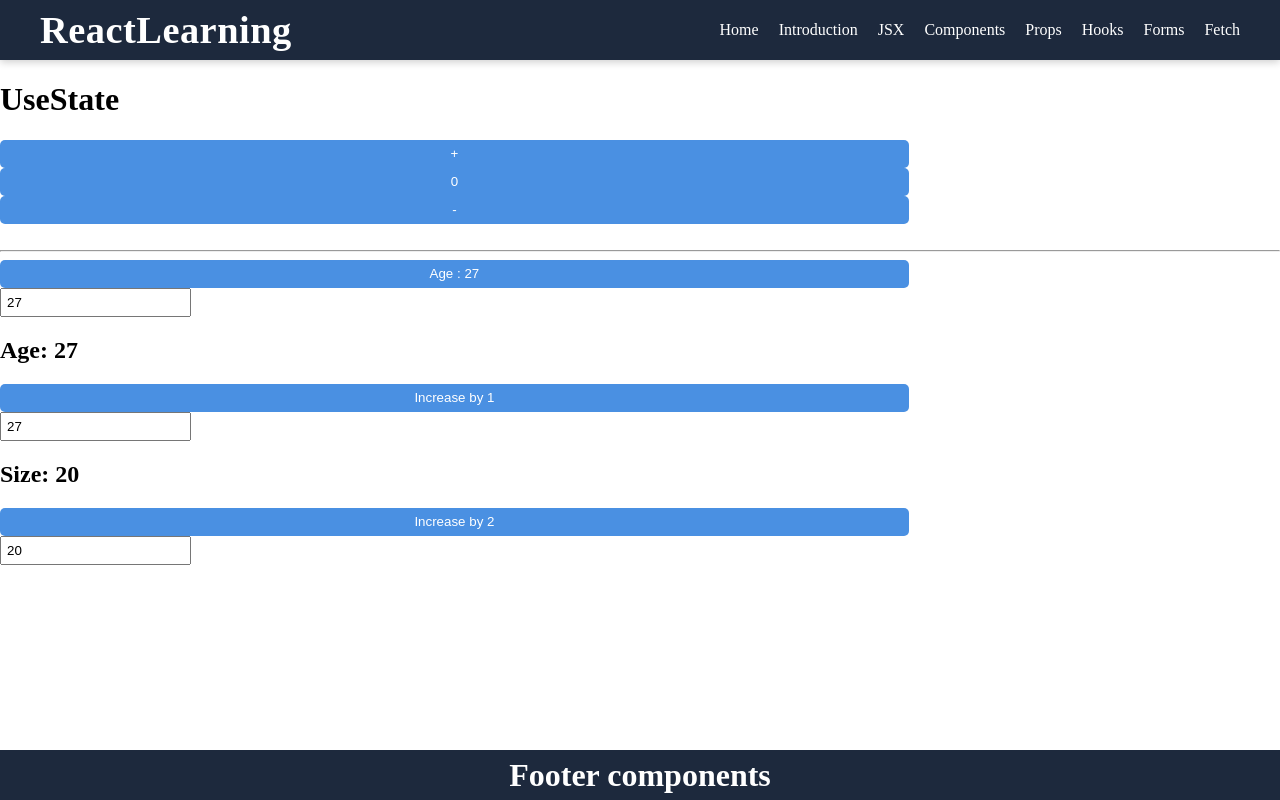
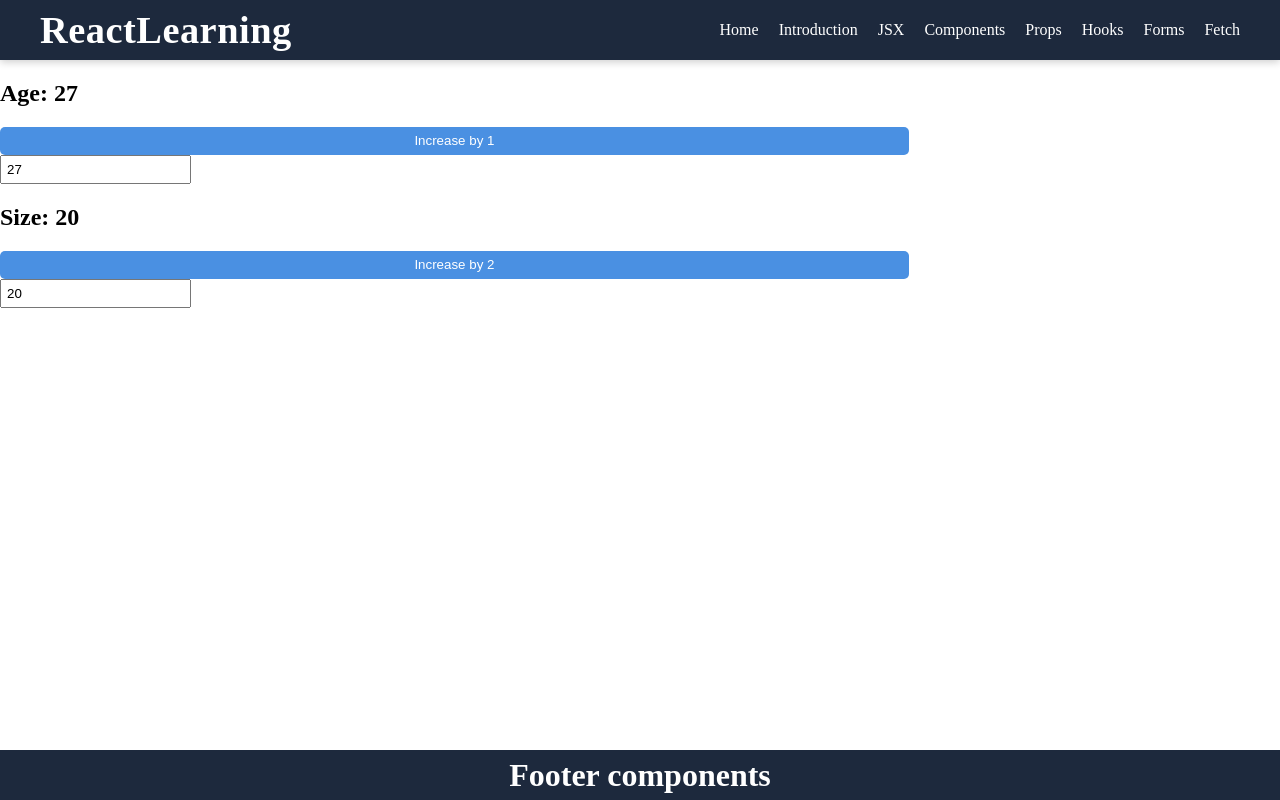
Before and after one commit to Sujeeththan/react-learning-2, a React (Vite) app: page /hooks in a window 1280 px wide. Built offline with nearby package versions, Linux system fonts and the light colour scheme.

Commit message:
UseState commant

```diff
--- a/src/pages/Hooks.jsx
+++ b/src/pages/Hooks.jsx
@@ -5,7 +5,7 @@ import UseEffect from '../componensts/hooks/UseEffect'
 function Hooks() {
   return (
   <>
-   <UseState />
+   {/* <UseState /> */}
    <UseEffect />
   </>
   )
```
